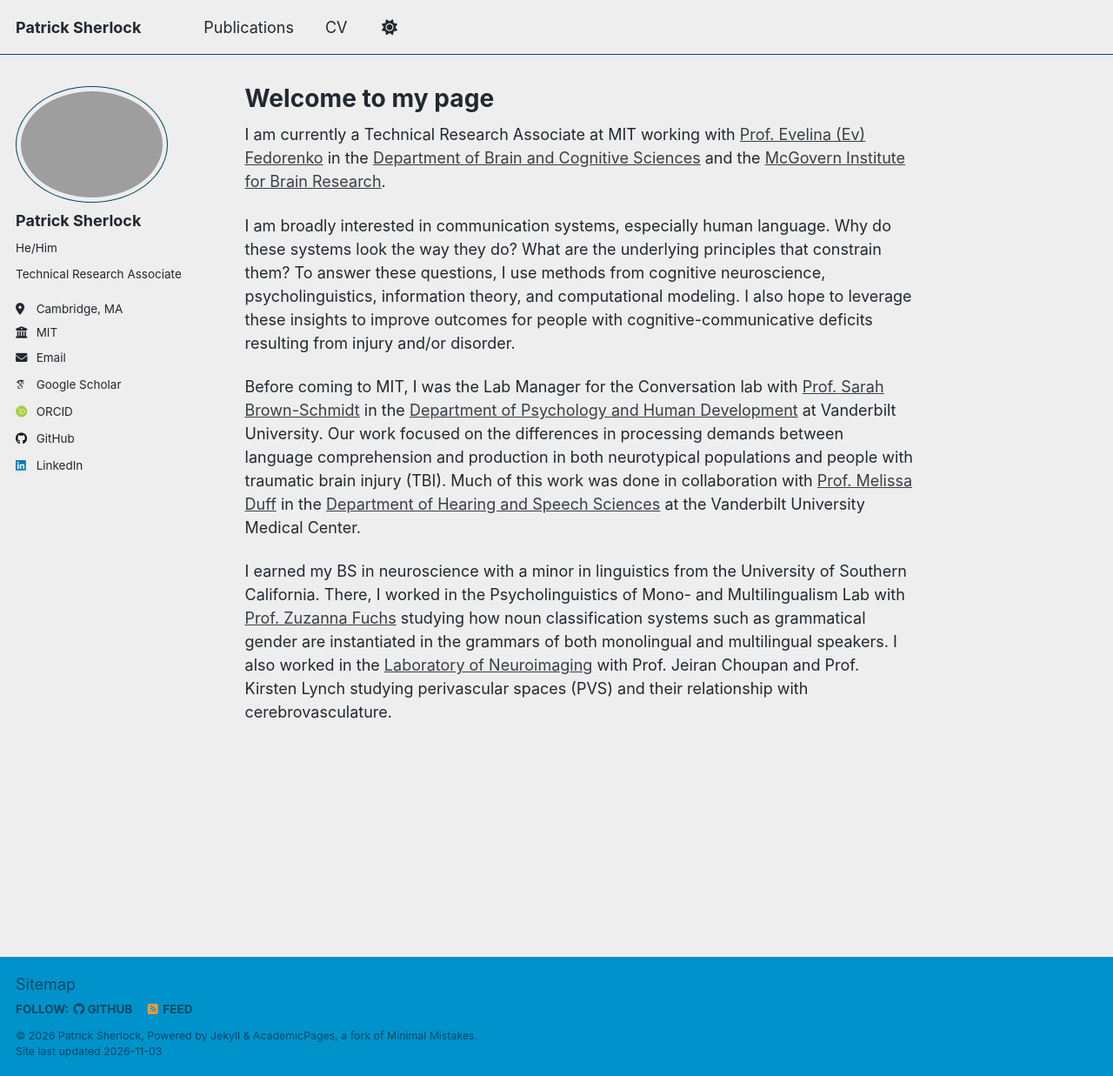
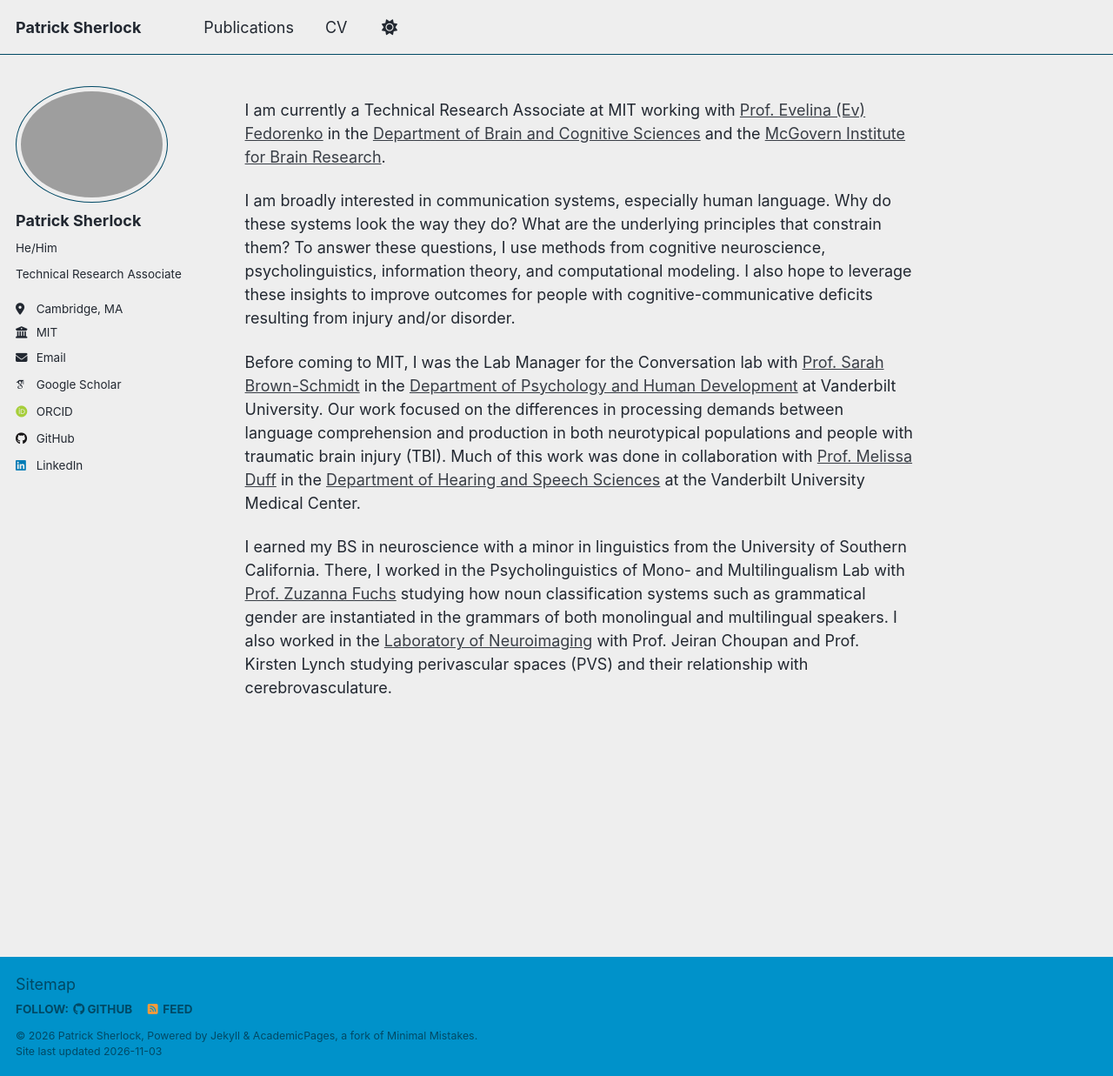
Before and after one commit to patricksherlock/patricksherlock.github.io, a Jekyll site: the page built from _pages/about.md, in a window 1280 px wide and 1237 px high. Shown: the whole window at 87% size. Built offline with Jekyll 4.4.1, drawn with Linux system fonts in a browser that asks for light colours; some web fonts are replaced; a script that is not in the unit is left out.

Commit message:
Update about.md

```diff
--- a/_pages/about.md
+++ b/_pages/about.md
@@ -1,6 +1,6 @@
 ---
 permalink: /
-title: "Welcome to my page"
+title: ""
 author_profile: true
 redirect_from:
   - /about/
```
